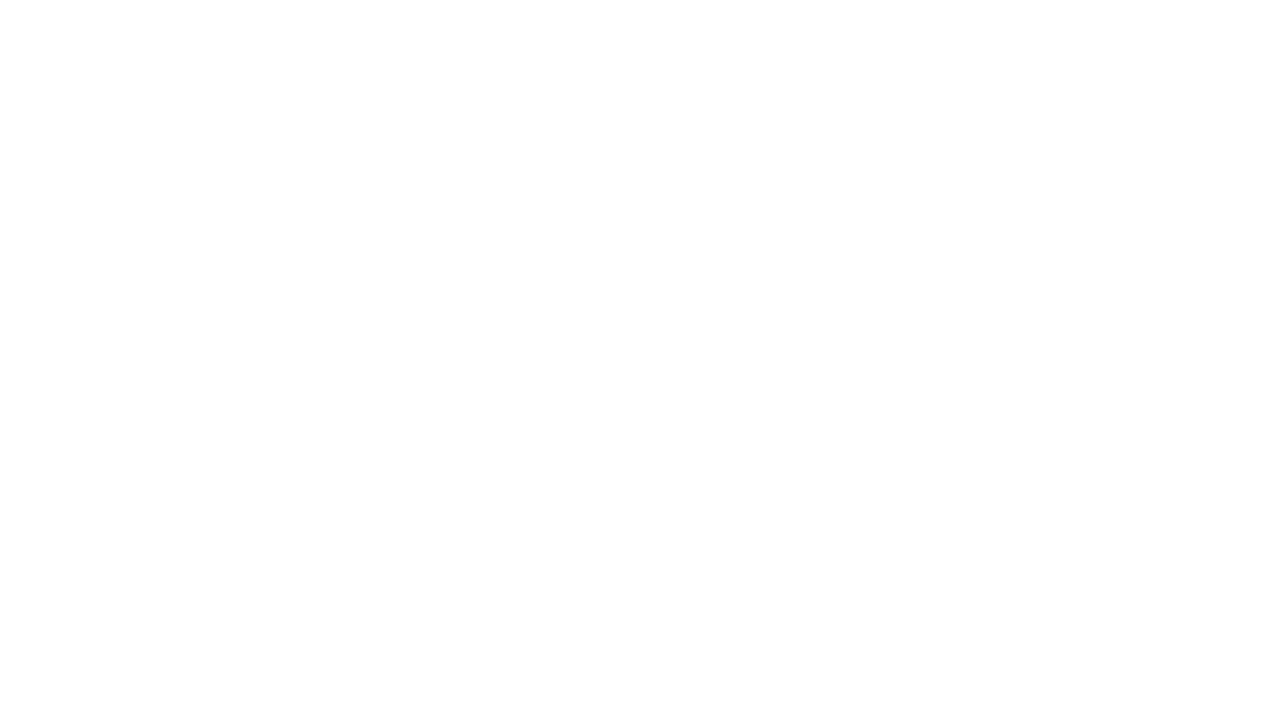
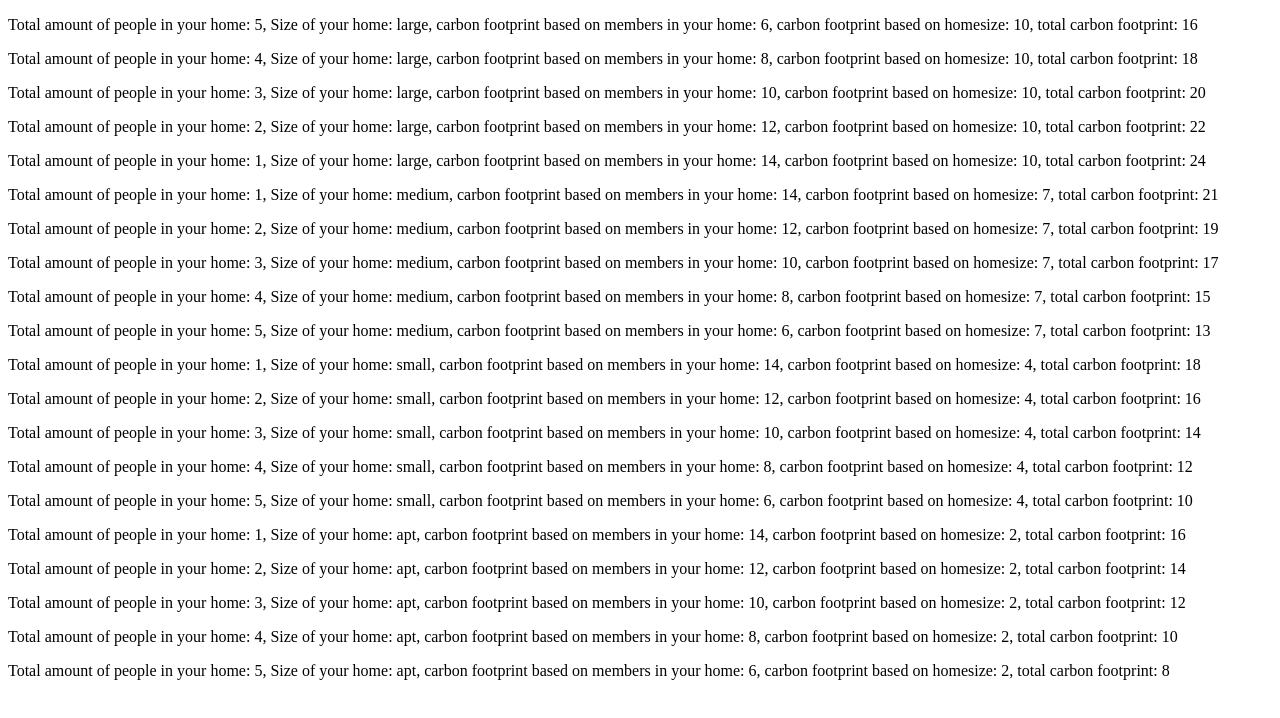
Before and after one commit to CIT93/Anthonys-pub, a plain HTML site: page w4/index.html in a window 1280 px wide. Drawn offline with Linux system fonts and the light colour scheme.

Commit message:
updated output to DOM

```diff
--- a/w4/index.html
+++ b/w4/index.html
@@ -7,6 +7,7 @@
     <title>week 4 - intro to looping.</title>
 </head>
 <body>
-
+    <div id="output">
+    </div>
 </body>
 </html>
--- a/w4/main.js
+++ b/w4/main.js
@@ -1,5 +1,5 @@
 const CFPData = [];
-console.log('top of file')
+
 function determineHousesizepts(size) {
     console.log("inside the block scope");
     let houseSizePts = 0;
@@ -19,7 +19,6 @@ function determineHousesizepts(size) {
 }
 
 function determineHouseHoldpts(numberInHousehold) {
-    console.log("inside block script");
     let houseHoldPts = 0;
     if (numberInHousehold === 1) {
         houseHoldPts = 14;
@@ -40,19 +39,22 @@ function determineHouseHoldpts(numberInHousehold) {
 }
 
 
-console.log('global scope')
 
 function start(houseHoldMembers, houseSize) {
-const houseHoldPts = determineHouseHoldpts(houseHoldMembers);
-const houseSizePts = determineHousesizepts(houseSize);
-const total = houseSizePts + houseHoldPts
-CFPData.push(houseHoldMembers, houseSize, houseHoldPts, houseSizePts, total)
-
-console.log(`total carbon footprint points so far ${total}`)
+    const houseHoldPts = determineHouseHoldpts(houseHoldMembers);
+    const houseSizePts = determineHousesizepts(houseSize);
+    const total = houseSizePts + houseHoldPts
+    CFPData.push([houseHoldMembers, houseSize, houseHoldPts, houseSizePts, total]);
 }
 
 function displayOutput() {
-
+    for (Array of CFPData) {
+        console.log(Array)
+        const output = document.getElementById("output");
+        const newP = document.createElement("p");
+        newP.textContent = `Total amount of people in your home: ${Array[0]}, Size of your home: ${Array[1]}, carbon footprint based on members in your home: ${Array[2]}, carbon footprint based on homesize: ${Array[3]}, total carbon footprint: ${Array[4]}`;
+        output.appendChild(newP)
+    }
 }
 
 start(5, "large");
```
